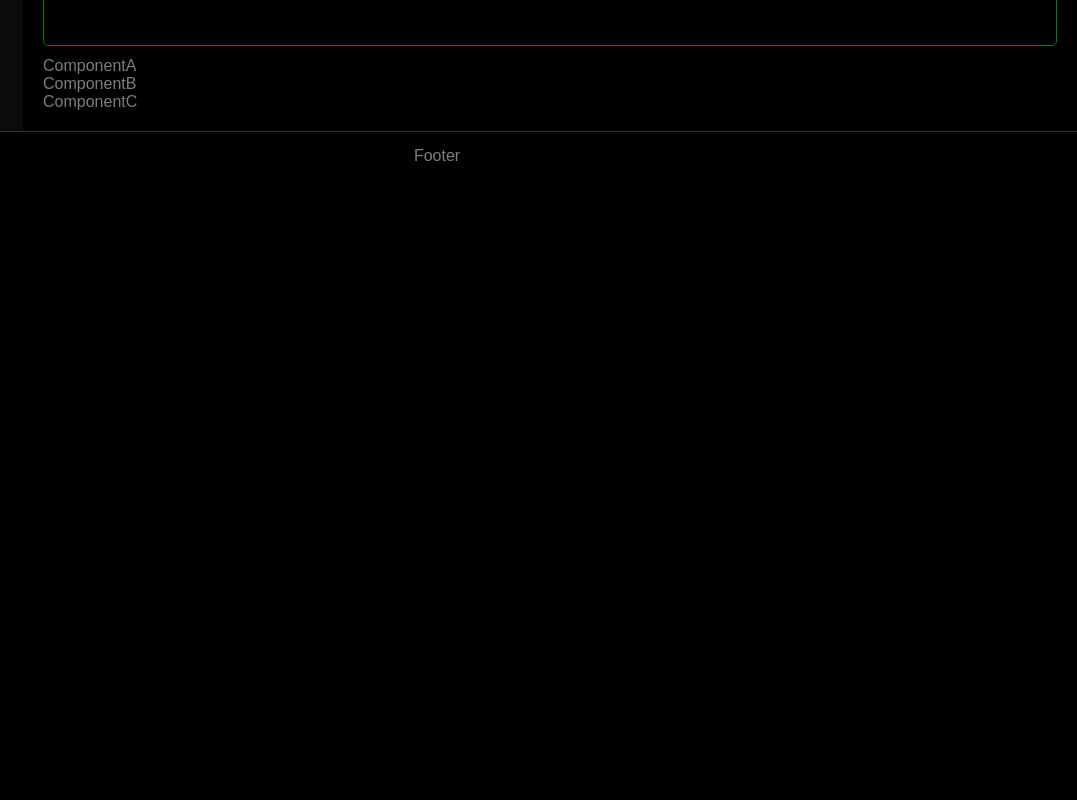
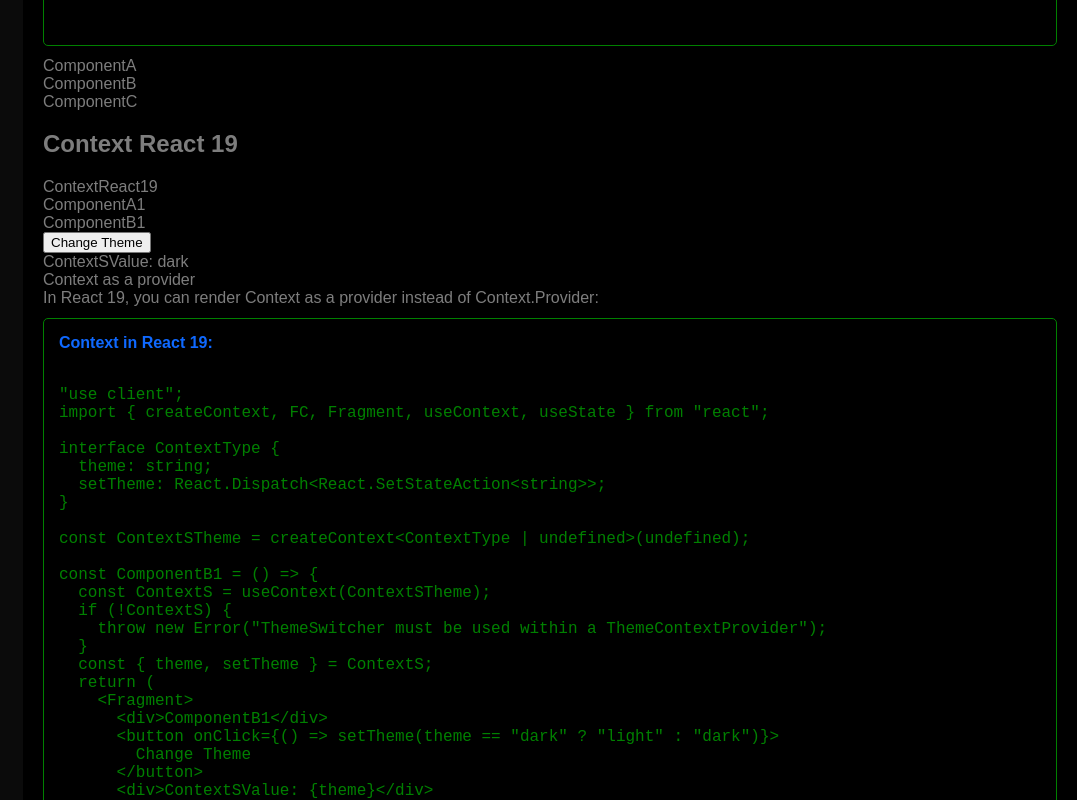
Before and after one commit to Malik-Abdul/next-libs-kit, a Next.js app: page /react-context-api in a window 1280 px wide. Shown: the part 3500-4300 px from the top of the page, without its empty margins (203-1280 px from the left). Before the commit the page ends 3680 px from the top, so only its background shows below. Built offline with nearby package versions, Linux system fonts and the light colour scheme.

Commit message:
Updates Context API

```diff
--- /dev/null
+++ b/src/components/ReactContextAPI/ContextReact19.tsx
@@ -0,0 +1,51 @@
+"use client";
+import { createContext, FC, Fragment, useContext, useState } from "react";
+
+interface ContextType {
+  theme: string;
+  setTheme: React.Dispatch<React.SetStateAction<string>>;
+}
+
+const ContextSTheme = createContext<ContextType | undefined>(undefined);
+
+const ComponentB1 = () => {
+  const ContextS = useContext(ContextSTheme);
+  if (!ContextS) {
+    throw new Error("ThemeSwitcher must be used within a ThemeContextProvider");
+  }
+  const { theme, setTheme } = ContextS;
+  return (
+    <Fragment>
+      <div>ComponentB1</div>
+      <button onClick={() => setTheme(theme == "dark" ? "light" : "dark")}>
+        Change Theme
+      </button>
+      <div>ContextSValue: {theme}</div>
+    </Fragment>
+  );
+};
+
+const ComponentA1 = () => {
+  return (
+    <Fragment>
+      <div>ComponentA1</div>
+
+      <ComponentB1 />
+    </Fragment>
+  );
+};
+
+const ContextReact19: FC = () => {
+  const [theme, setTheme] = useState("dark");
+  return (
+    <ContextSTheme value={{ theme, setTheme }}>
+      <Fragment>
+        <div>ContextReact19</div>
+
+        <ComponentA1 />
+      </Fragment>
+    </ContextSTheme>
+  );
+};
+
+export default ContextReact19;
--- a/src/components/ReactContextAPI/JSXCodes.ts
+++ b/src/components/ReactContextAPI/JSXCodes.ts
@@ -170,4 +170,66 @@
 
 `;
 
-export { JSXContextEX1, JSXContextEX2, JSXContextEX3, JSXContextEX4 };
+const JSXContextReact19 = `
+"use client";
+import { createContext, FC, Fragment, useContext, useState } from "react";
+
+interface ContextType {
+  theme: string;
+  setTheme: React.Dispatch<React.SetStateAction<string>>;
+}
+
+const ContextSTheme = createContext<ContextType | undefined>(undefined);
+
+const ComponentB1 = () => {
+  const ContextS = useContext(ContextSTheme);
+  if (!ContextS) {
+    throw new Error("ThemeSwitcher must be used within a ThemeContextProvider");
+  }
+  const { theme, setTheme } = ContextS;
+  return (
+    <Fragment>
+      <div>ComponentB1</div>
+      <button onClick={() => setTheme(theme == "dark" ? "light" : "dark")}>
+        Change Theme
+      </button>
+      <div>ContextSValue: {theme}</div>
+    </Fragment>
+  );
+};
+
+const ComponentA1 = () => {
+  return (
+    <Fragment>
+      <div>ComponentA1</div>
+
+      <ComponentB1 />
+    </Fragment>
+  );
+};
+
+const ContextReact19: FC = () => {
+  const [theme, setTheme] = useState("dark");
+  return (
+    <ContextSTheme value={{ theme, setTheme }}>
+      <Fragment>
+        <div>ContextReact19</div>
+
+        <ComponentA1 />
+      </Fragment>
+    </ContextSTheme>
+  );
+};
+
+export default ContextReact19;
+
+
+`;
+
+export {
+  JSXContextEX1,
+  JSXContextEX2,
+  JSXContextEX3,
+  JSXContextEX4,
+  JSXContextReact19,
+};
--- a/src/components/ReactContextAPI/index.tsx
+++ b/src/components/ReactContextAPI/index.tsx
@@ -1,9 +1,15 @@
 import { Fragment } from "react";
 import ContextEX1 from "./ContextEX1";
-import { JSXContextEX1, JSXContextEX2, JSXContextEX4 } from "./JSXCodes";
+import {
+  JSXContextEX1,
+  JSXContextEX2,
+  JSXContextEX4,
+  JSXContextReact19,
+} from "./JSXCodes";
 
 import ContextEX2 from "./ContextEX2";
 import ContextEX3MultiLevelContext from "./ContextEX3MultiLevelContext";
+import ContextReact19 from "./ContextReact19";
 
 const ReactContextAPI = () => {
   return (
@@ -64,6 +70,20 @@
         </div>
 
         <ContextEX3MultiLevelContext />
+
+        <h2>Context React 19</h2>
+        <ContextReact19 />
+        <div>Context as a provider</div>
+        <div>
+          In React 19, you can render Context as a provider instead of
+          Context.Provider:
+        </div>
+        <div className="jsxCode">
+          <strong className="example">Context in React 19:</strong>
+          <pre>
+            <code>{JSXContextReact19}</code>
+          </pre>
+        </div>
       </div>
     </Fragment>
   );
```
